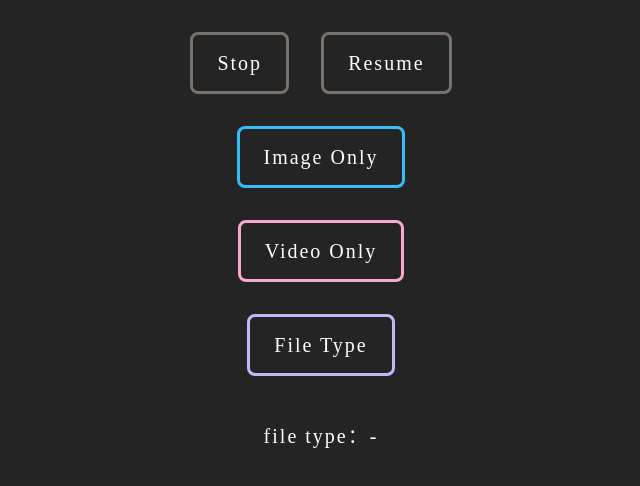
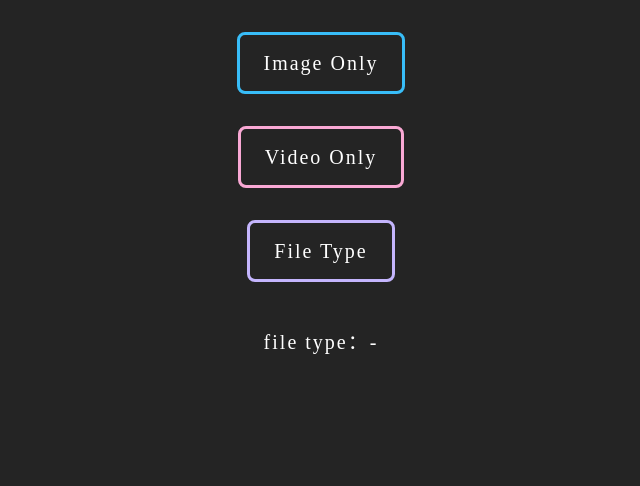
Before and after one commit to peng940825/current-device, a React (Vite) app: page / in a window 1280 px wide. Shown: the top 486 px of the page, without its empty margins (319-959 px from the left). Built offline with nearby package versions, Linux system fonts and the light colour scheme; a web font is replaced by a local one.

Commit message:
remove test scrolling button

```diff
--- a/src/App.jsx
+++ b/src/App.jsx
@@ -41,29 +41,6 @@ const App = () => {
 
   return (
     <>
-      <div className="scrolling-wrapper">
-        <button
-          type="button"
-          className="scrolling-button"
-          onClick={() => {
-            document.body.style.overflow = 'hidden';
-            document.body.style.position = 'relative';
-          }}
-        >
-          <p>Stop</p>
-        </button>
-        <button
-          type="button"
-          className="scrolling-button"
-          onClick={() => {
-            document.body.style.overflow = '';
-            document.body.style.position = '';
-          }}
-        >
-          <p>Resume</p>
-        </button>
-      </div>
-
       <div className="file-input-wrapper">
         <label htmlFor="image-only" style={{ borderColor: '#38bdf8' }}>
           Image Only
--- a/src/index.css
+++ b/src/index.css
@@ -50,20 +50,3 @@ label {
 input {
   display: none;
 }
-
-.scrolling-wrapper {
-  width: 100%;
-  margin-bottom: 32px;
-  display: flex;
-  align-items: center;
-  justify-content: center;
-}
-
-.scrolling-button {
-  border: 3px #78716c solid;
-  border-radius: 8px;
-  padding: 0 24px;
-  background: transparent;
-  margin: 0 16px;
-  cursor: pointer;
-}
```
